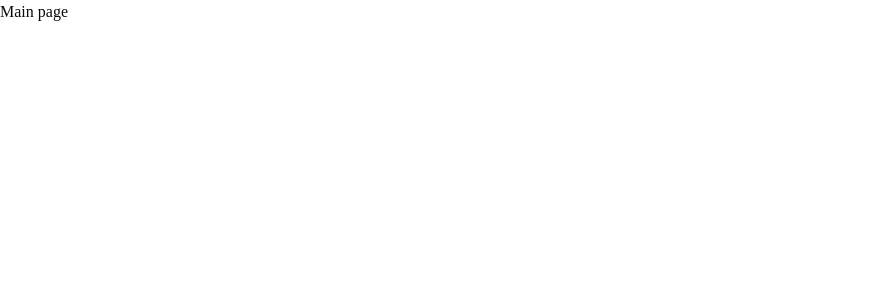
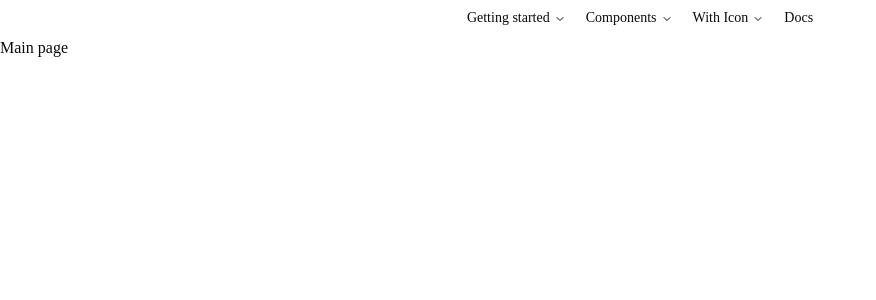
Before and after one commit to vinithdc-jpg/Npro, a Next.js app in the folder my-app/: page / in a window 1280 px wide. Shown: the top 300 px of the page, without its empty margins (0-876 px from the left). Built offline with nearby package versions, Linux system fonts and the light colour scheme.

Commit message:
navbar work

```diff
--- a/my-app/app/layout.tsx
+++ b/my-app/app/layout.tsx
@@ -1,6 +1,7 @@
 import type { Metadata } from "next";
 import { Geist, Geist_Mono } from "next/font/google";
 import "./globals.css";
+import { NavBar } from "@/components/NavBar";
 
 const geistSans = Geist({
   variable: "--font-geist-sans",
@@ -23,7 +24,12 @@ export default function RootLayout({ children }: LayoutProps<"/">) {
       lang="en"
       className={`${geistSans.variable} ${geistMono.variable} h-full antialiased`}
     >
-      <body className="min-h-full flex flex-col">{children}</body>
+      <body className="min-h-full ">
+        <div className="flex justify-center">
+          <NavBar />
+        </div>
+        {children}
+      </body>
     </html>
   );
 }
--- a/my-app/components/NavBar.tsx
+++ b/my-app/components/NavBar.tsx
@@ -1,10 +1,129 @@
-import React from "react";
+"use client"
 
-const NavBar = () => {
-  return;
-  <div>
-    NavBar
-</div>;
-};
+import * as React from "react"
+import Link from "next/link"
+import {
+  CircleAlertIcon,
+  CircleCheckIcon,
+  CircleDashedIcon,
+} from "lucide-react"
 
-export default NavBar;
+import {
+  NavigationMenu,
+  NavigationMenuContent,
+  NavigationMenuItem,
+  NavigationMenuLink,
+  NavigationMenuList,
+  NavigationMenuTrigger,
+  navigationMenuTriggerStyle,
+} from "@/components/ui/navigation-menu"
+
+const components: { title: string; href: string; description: string }[] = [
+  {
+    title: "Alert Dialog",
+    href: "/docs/primitives/alert-dialog",
+    description:
+      "A modal dialog that interrupts the user with important content and expects a response.",
+  },
+  {
+    title: "Hover Card",
+    href: "/docs/primitives/hover-card",
+    description:
+      "For sighted users to preview content available behind a link.",
+  },
+  {
+    title: "Progress",
+    href: "/docs/primitives/progress",
+    description:
+      "Displays an indicator showing the completion progress of a task, typically displayed as a progress bar.",
+  },
+  {
+    title: "Scroll-area",
+    href: "/docs/primitives/scroll-area",
+    description: "Visually or semantically separates content.",
+  },
+  {
+    title: "Tabs",
+    href: "/docs/primitives/tabs",
+    description:
+      "A set of layered sections of content—known as tab panels—that are displayed one at a time.",
+  },
+  {
+    title: "Tooltip",
+    href: "/docs/primitives/tooltip",
+    description:
+      "A popup that displays information related to an element when the element receives keyboard focus or the mouse hovers over it.",
+  },
+]
+
+export function NavBar() {
+  return (
+    <NavigationMenu>
+      <NavigationMenuList>
+        <NavigationMenuItem>
+          <NavigationMenuTrigger>Getting started</NavigationMenuTrigger>
+          <NavigationMenuContent>
+            <ul className="w-96">
+              <ListItem href="/docs" title="Introduction">
+                Re-usable components built with Tailwind CSS.
+              </ListItem>
+              <ListItem href="/docs/installation" title="Installation">
+                How to install dependencies and structure your app.
+              </ListItem>
+              <ListItem href="/docs/primitives/typography" title="Typography">
+                Styles for headings, paragraphs, lists...etc
+              </ListItem>
+            </ul>
+          </NavigationMenuContent>
+        </NavigationMenuItem>
+        <NavigationMenuItem className="hidden md:flex">
+          <NavigationMenuTrigger>Components</NavigationMenuTrigger>
+          <NavigationMenuContent>
+            <ul className="grid w-[400px] gap-2 md:w-[500px] md:grid-cols-2 lg:w-[600px]">
+              {components.map((component) => (
+                <ListItem
+                  key={component.title}
+                  title={component.title}
+                  href={component.href}
+                >
+                  {component.description}
+                </ListItem>
+              ))}
+            </ul>
+          </NavigationMenuContent>
+        </NavigationMenuItem>
+        <NavigationMenuItem>
+          <NavigationMenuTrigger>With Icon</NavigationMenuTrigger>
+          <NavigationMenuContent>
+            <ul className="grid w-[200px]">
+              <li>
+                <NavigationMenuLink render={<Link href="#" className="flex-row items-center gap-2"><CircleAlertIcon />Backlog</Link>} />
+                <NavigationMenuLink render={<Link href="#" className="flex-row items-center gap-2"><CircleDashedIcon />To Do</Link>} />
+                <NavigationMenuLink render={<Link href="#" className="flex-row items-center gap-2"><CircleCheckIcon />Done</Link>} />
+              </li>
+            </ul>
+          </NavigationMenuContent>
+        </NavigationMenuItem>
+        <NavigationMenuItem>
+          <NavigationMenuLink className={navigationMenuTriggerStyle()} render={<Link href="/docs">Docs</Link>} />
+        </NavigationMenuItem>
+      </NavigationMenuList>
+    </NavigationMenu>
+  )
+}
+
+function ListItem({
+  title,
+  children,
+  href,
+  ...props
+}: React.ComponentPropsWithoutRef<"li"> & { href: string }) {
+  return (
+    <li {...props}>
+      <NavigationMenuLink render={<Link href={href}><div className="flex flex-col gap-1 text-sm">
+          <div className="leading-none font-medium">{title}</div>
+          <div className="line-clamp-2 text-muted-foreground">{children}</div>
+        </div></Link>} />
+    </li>
+  )
+}
--- a/my-app/package.json
+++ b/my-app/package.json
@@ -14,6 +14,7 @@
     "clsx": "^2.1.1",
     "lucide-react": "^1.31.0",
     "next": "16.3.1",
+    "next-themes": "^0.4.6",
     "react": "19.2.8",
     "react-dom": "19.2.8",
     "shadcn": "^4.18.0",
```
Also changed, not shown: 1 other file (tests, documents, lock files or other folders).
